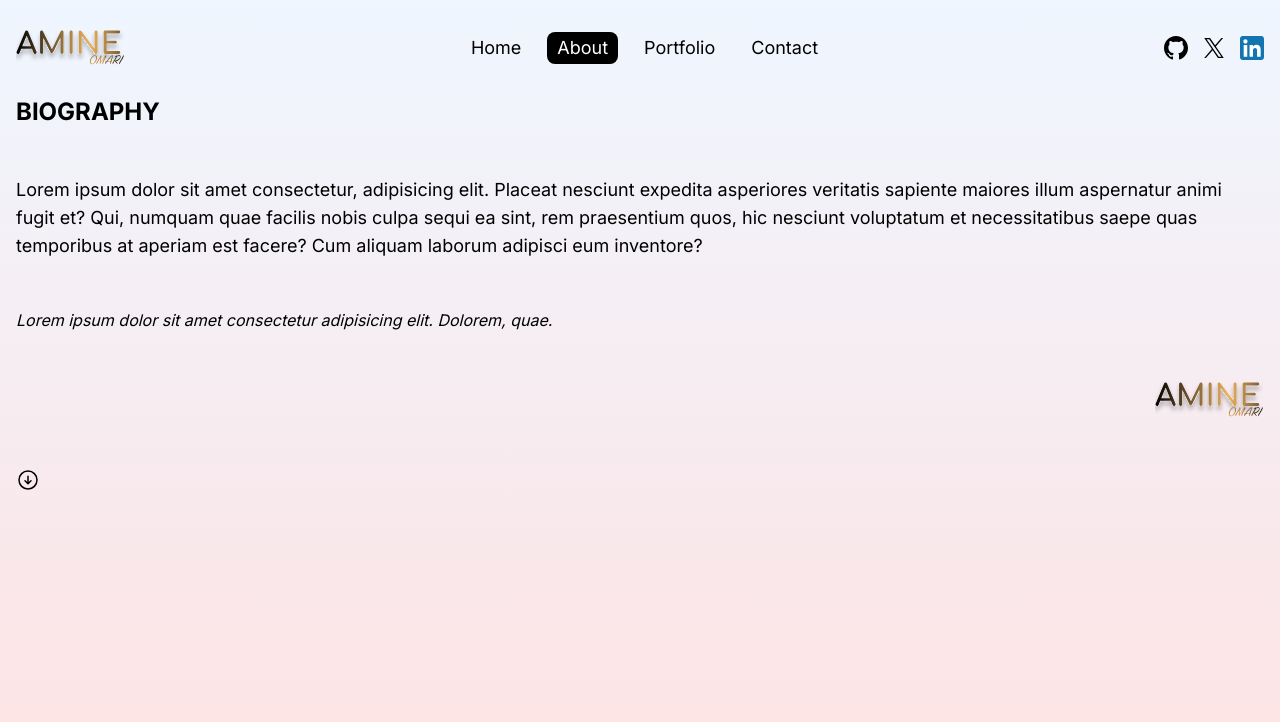
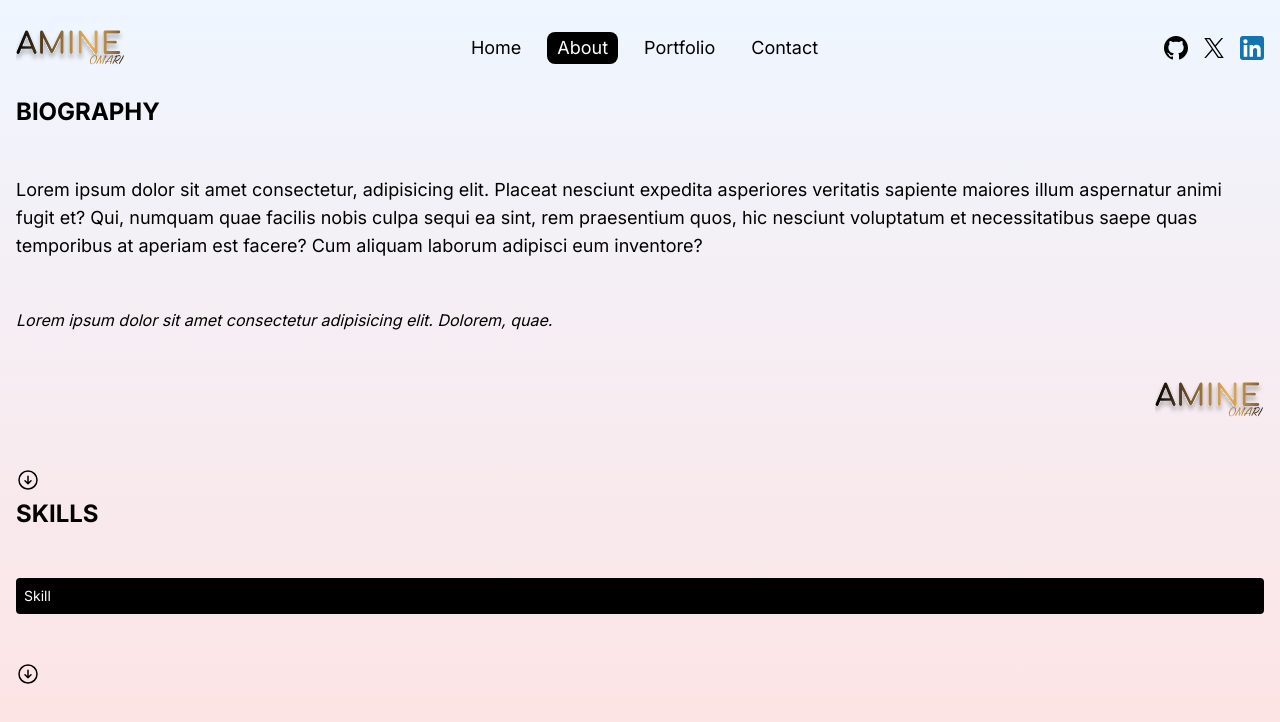
Before and after one commit to amine-omari/my-portfolio, a Next.js app: page /about in a window 1280 px wide. Shown: the top 722 px of the page. Built offline with nearby package versions, Linux system fonts and the light colour scheme.

Commit message:
feat: import Skill component to about page

```diff
--- a/src/app/about/page.jsx
+++ b/src/app/about/page.jsx
@@ -1,5 +1,6 @@
 "use client";
 
+import Skill from "@/components/Skill";
 import CircleArrow from "@/icons/general/CircleArrow";
 import Logo from "@/icons/logos/Logo";
 import { motion } from "framer-motion";
@@ -50,7 +51,22 @@ const AboutPage = () => {
           </div>
 
           {/* Skills Container */}
-          <div></div>
+          <div className="flex flex-col space-y-12 justify-center">
+            {/* Skills Title */}
+            <h1 className="font-bold text-2xl">SKILLS</h1>
+
+            {/* Skills List*/}
+            <div>
+              <Skill />
+            </div>
+
+            {/* Scroll Icon SVG */}
+            <div>
+              <button className="hover:scale-110 hover:text-[#EBB361] duration-200">
+                <CircleArrow />
+              </button>
+            </div>
+          </div>
 
           {/* Experience Container */}
           <div></div>
```
